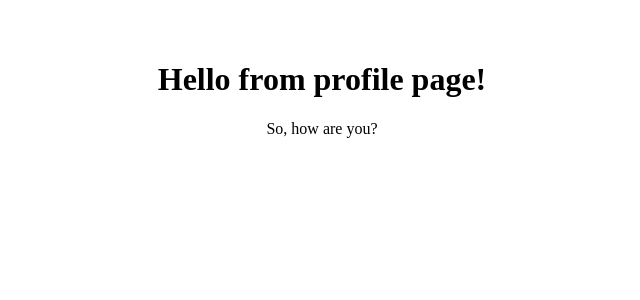
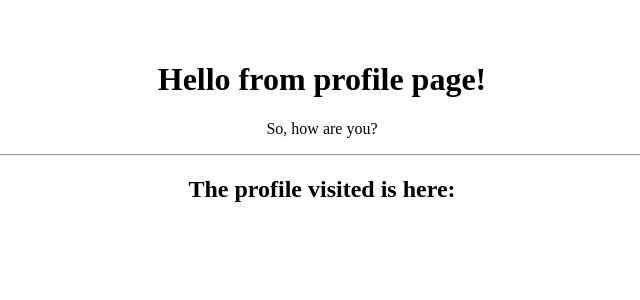
Before and after one commit to andrewvt97/first-react-app, a React (Vite) app: page /profile in a window 1280 px wide. Shown: the top 300 px of the page, without its empty margins (318-958 px from the left). Built offline with nearby package versions, Linux system fonts and the light colour scheme.

Commit message:
Add more components

```diff
--- a/src/Profile.jsx
+++ b/src/Profile.jsx
@@ -1,8 +1,13 @@
+import { Outlet } from "react-router-dom";
+
 const Profile = () => {
   return (
     <div>
       <h1>Hello from profile page!</h1>
       <p>So, how are you?</p>
+      <hr />
+      <h2>The profile visited is here:</h2>
+      <Outlet />
     </div>
   );
 };
```
Also changed, not shown: src/Popeye.jsx (added, +12 -0 lines), src/Spinach.jsx (added, +12 -0 lines). Lines whose indentation alone changed are shown as unchanged.
